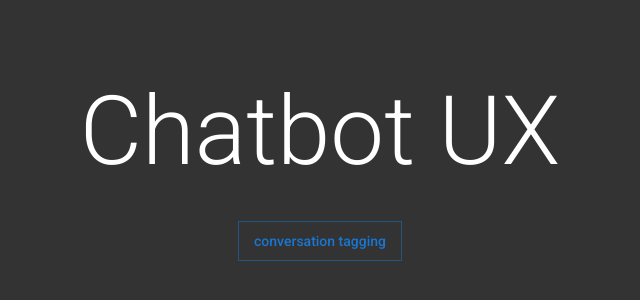
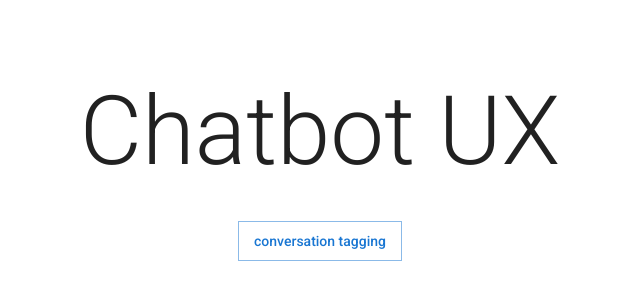
Before and after one commit to joshuaiokua/chatbot-ux-explorations, a React app in the folder frontend/: page / in a window 1280 px wide. Shown: the part 232-532 px from the top of the page, without its empty margins (320-960 px from the left). Built offline with nearby package versions, Linux system fonts and the light colour scheme.

Commit message:
Update theme.ts

```diff
--- a/frontend/src/theme.ts
+++ b/frontend/src/theme.ts
@@ -2,19 +2,19 @@ import { createTheme } from "@mui/material/styles";
 
 const theme = createTheme({
   palette: {
-    mode: "dark",
+    mode: "light",
     common: {
         black: "#000",
         white: "#fff",
     },
     primary: {
-      main: "#1976d2", // You can change this to any color you prefer
+      main: "#1976d2",
     },
     secondary: {
       main: "#ff4081",
     },
     background: {
-      default: "#333",
+      default: "#fff",
     },
   },
   typography: {
```
